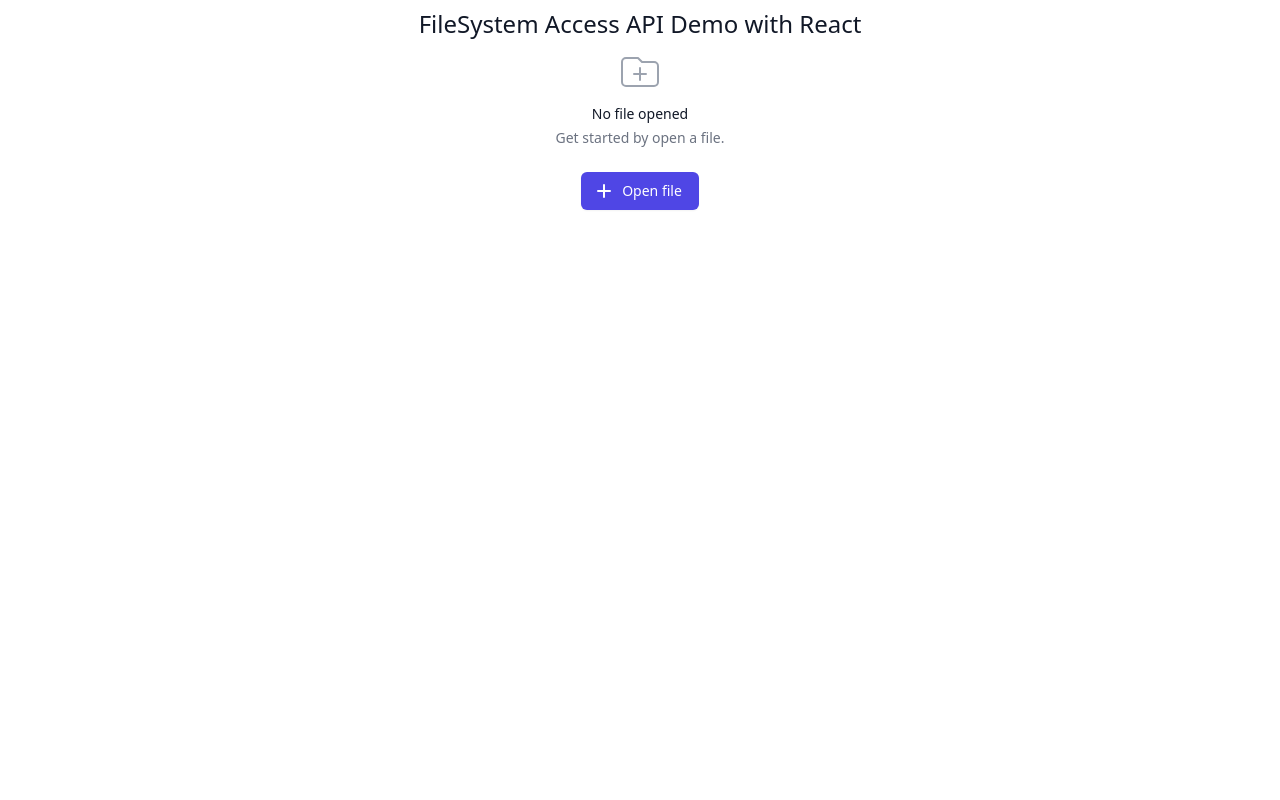
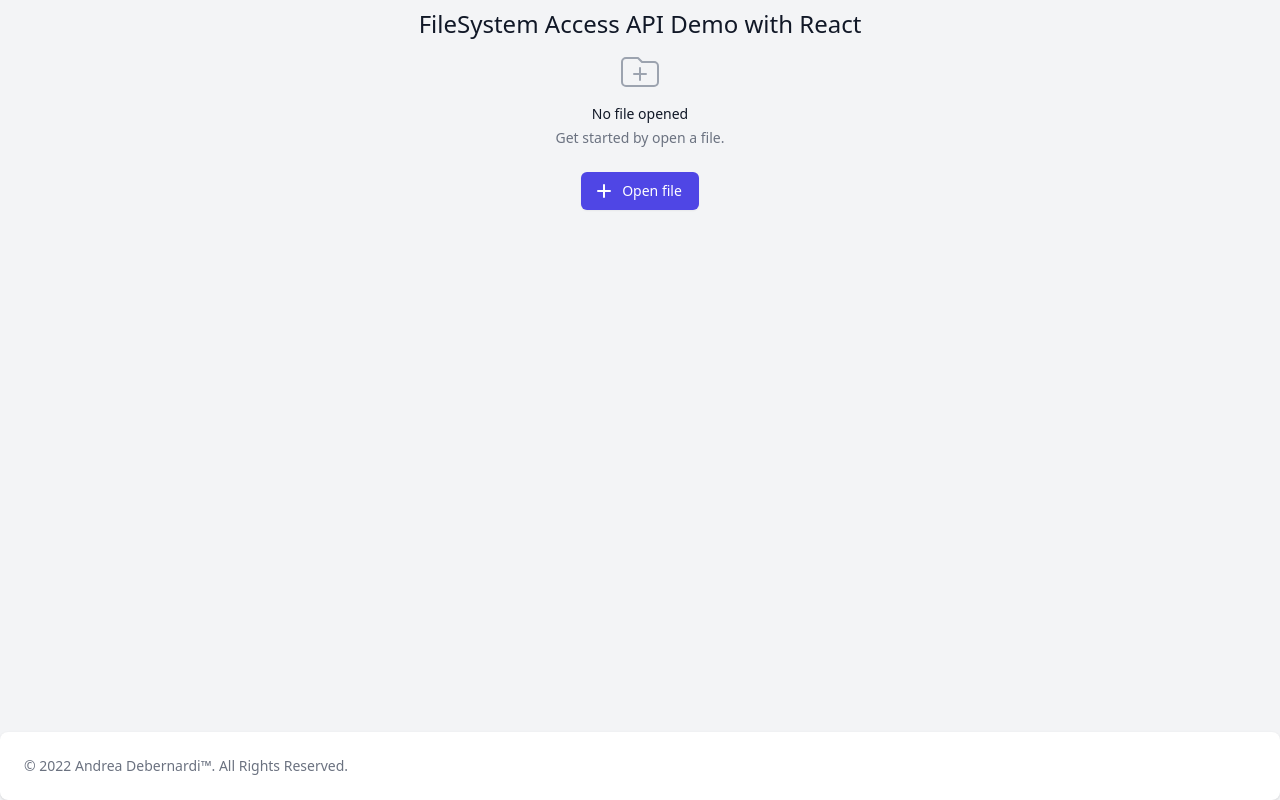
Before and after one commit to debba/fs-access-api-react-demo, a React (Create React App) app: page / in a window 1280 px wide. Built offline with nearby package versions, Linux system fonts and the light colour scheme.

Commit message:
template fix

```diff
--- a/public/index.html
+++ b/public/index.html
@@ -26,7 +26,7 @@
     -->
     <title>FileSystem Access API React Demo</title>
   </head>
-  <body>
+  <body class="min-h-screen ">
     <noscript>You need to enable JavaScript to run this app.</noscript>
     <div id="root"></div>
     <!--
--- a/src/App.tsx
+++ b/src/App.tsx
@@ -25,14 +25,14 @@ function App() {
     }, []);
 
     useEffect(() => {
-        if (file){
-            document.title = 'Current file opened: '+file.name;
+        if (file) {
+            document.title = 'Current file opened: ' + file.name;
         }
     }, [file]);
 
 
     return (
-        <div className="App">
+        <div className="App grid grid-cols-1 bg-gray-100 min-h-screen">
             {
                 fileAccessApiAvailable ? (
 
@@ -47,14 +47,28 @@ function App() {
                     <div className="flex items-center space-x-6 mt-2">
                         <div className="flex-1 px-2">
                             <p className="text-lg text-gray-600 text-center">
-                                File access API is not available in this browser.
+                                File system access API is not available in this browser.
+                            </p>
+                            <p className="text-center text-gray-600">
+                                You can check <strong>browser compatibility</strong> <a
+                                href="https://developer.mozilla.org/en-US/docs/Web/API/File_System_Access_API#browser_compatibility">
+                                here
+                            </a>
                             </p>
                         </div>
                     </div>
                 )
             }
 
+            <footer
+                className="mt-auto bg-white rounded-lg shadow md:flex md:items-end md:p-6">
+    <span className="text-sm text-gray-500 sm:text-center dark:text-gray-400">© 2022 <a href="https://www.debbaweb.it/"
+                                                                                        className="hover:underline">Andrea Debernardi™</a>. All Rights Reserved.
+    </span>
+            </footer>
+
         </div>
+
     );
 }
 
```
